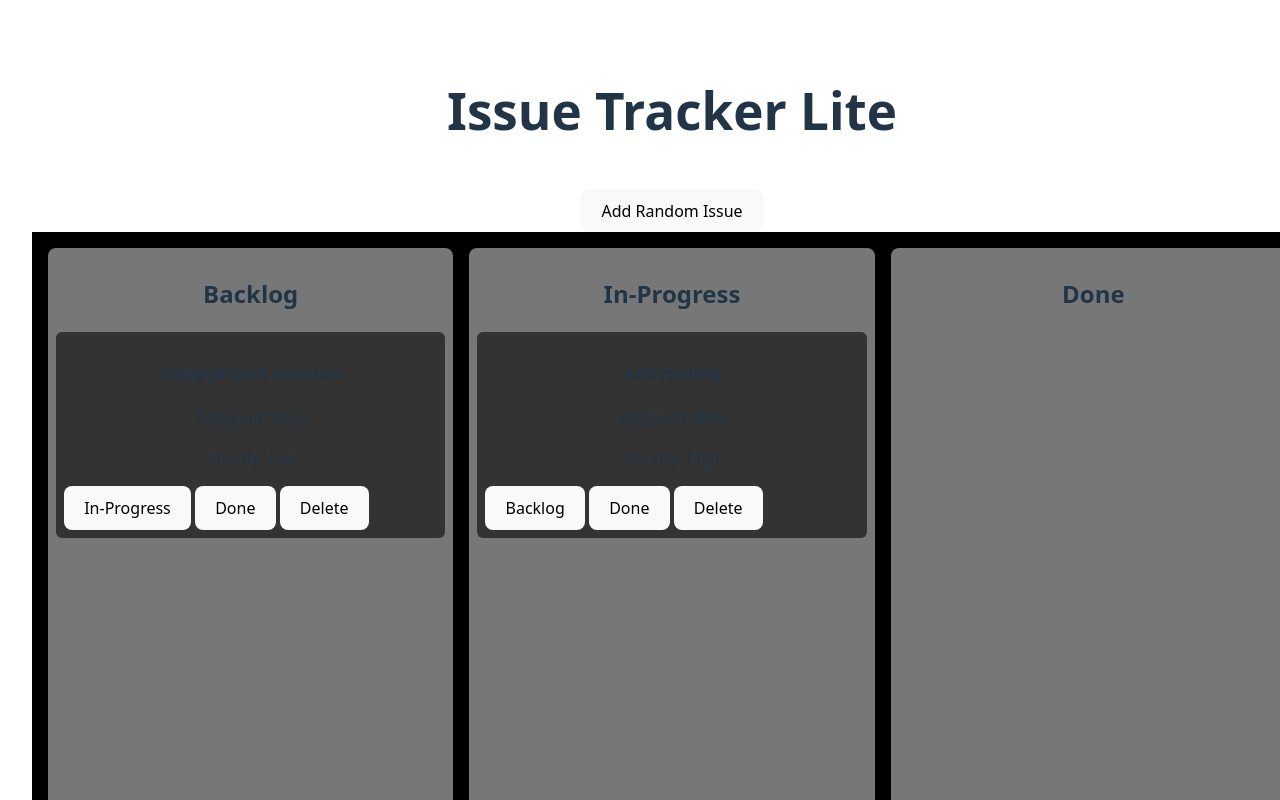
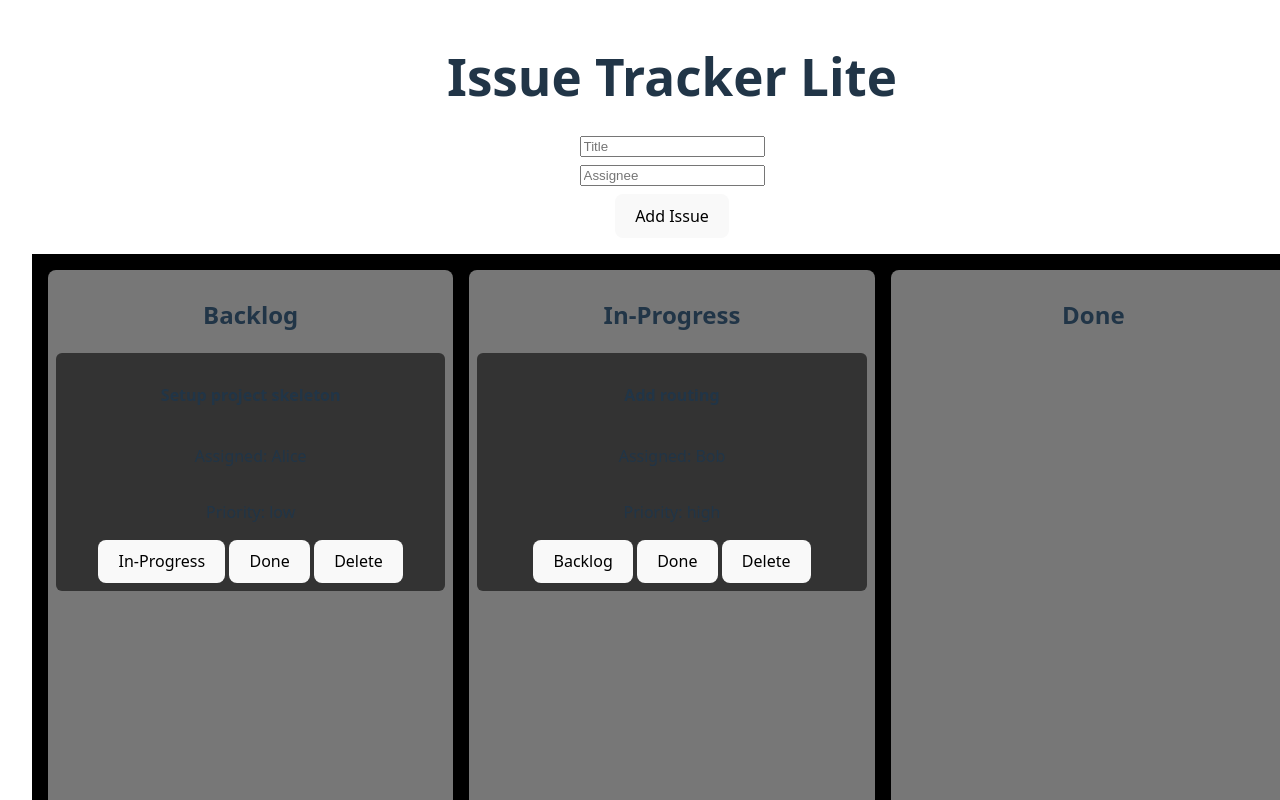
Before and after one commit to whykay17/reactStudy, a React (Vite) app in the folder issue-tracker-lite/: page / in a window 1280 px wide. Shown: the top 800 px of the page. Built offline with nearby package versions, Linux system fonts and the light colour scheme.

Commit message:
Added custom issue fields for new issue

```diff
--- a/issue-tracker-lite/src/App.tsx
+++ b/issue-tracker-lite/src/App.tsx
@@ -3,7 +3,7 @@ import { Board } from './features/board/Board';
 
 export default function App() {
   return <>
-  <h1 style={{ padding: 16 }}>Issue Tracker Lite</h1>
+  <h1 style={{ padding: 16, margin:0 }}>Issue Tracker Lite</h1>
   <Board></Board>
 </>;
 }
--- a/issue-tracker-lite/src/features/board/Board.tsx
+++ b/issue-tracker-lite/src/features/board/Board.tsx
@@ -1,8 +1,11 @@
 import { Column } from "./Column";
 import type { Issue } from "../issues/types";
 import { useLocalStorage } from "../../lib/useLocalStorage";
+import { useState } from "react";
 
 export function Board() {
+  const [newTitle, setNewTitle] = useState("");
+  const [newAssignee, setNewAssignee] = useState("");
   const [issues, setIssues] = useLocalStorage<Issue[]>("issues",[
     {
       id: crypto.randomUUID(),
@@ -41,7 +44,20 @@ export function Board() {
   }
 
   return (<>
-    < button onClick={() => addIssue("New Issue", "Charlie", "med")}>Add Random Issue</button>
+    <div
+      style={{
+        display: "flex",
+        flexDirection: "column",
+        alignItems: "center",
+        gap: "8px",
+        padding: "16px",
+      }}
+    >
+      <input type="text" placeholder="Title" id="new-issue-title" value={newTitle} onChange={e => setNewTitle(e.target.value)}/>
+      <input type="text" placeholder="Assignee" id="new-issue-assignee" value={newAssignee} onChange={e=> setNewAssignee(e.target.value)}/>
+
+      <button onClick={() => addIssue(newTitle,newAssignee, "med")}>Add Issue</button>
+    </div>
     <div
       style={{
         display: "flex",
--- a/issue-tracker-lite/src/features/issues/Issues.tsx
+++ b/issue-tracker-lite/src/features/issues/Issues.tsx
@@ -14,6 +14,10 @@ export function IssueCard({ issue, onMove, onDelete }: IssueCardProps) {
         padding: "8px",
         borderRadius: "6px",
         marginBottom: "8px",
+        display: "flex",
+        flexDirection: "column",
+        justifyContent:"center",
+        alignItems:"center",
       }}
     >
       <h4>{issue.title}</h4>
```
